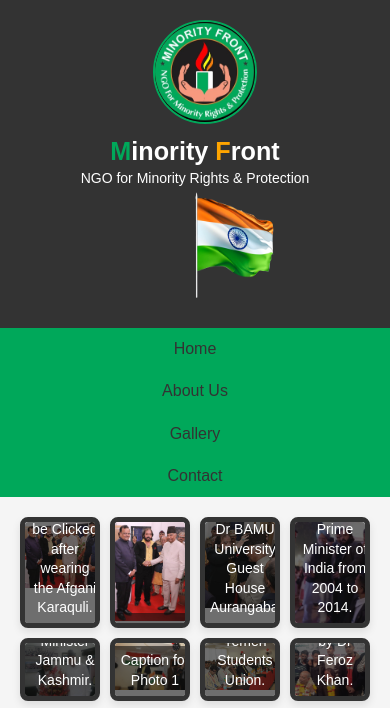
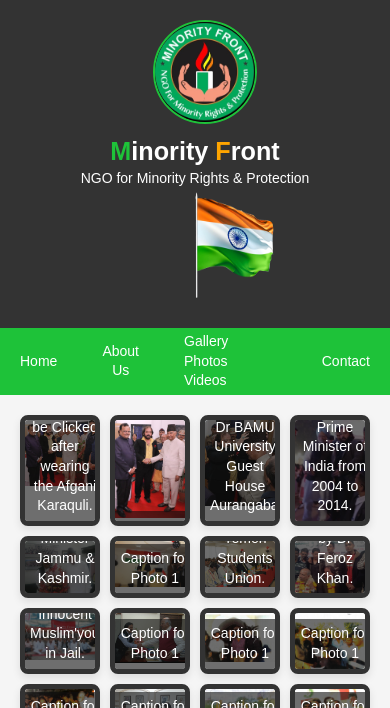
Before and after one commit to Minority-Front/Minority-Front, a plain HTML site: page gallery.html in a window 390 px wide. Shown: the top 708 px of the page. Drawn offline with Linux system fonts and the light colour scheme.

Commit message:
Update styles.css

```diff
--- a/styles.css
+++ b/styles.css
@@ -7,7 +7,8 @@ body {
     background-color: #f5f5f5;
     color: #333;
 }
- /* Overall font size adjustments */
+
+/* Overall font size adjustments */
 @media (max-width: 768px) {
     body {
         font-size: 16px; /* Ensure readability on smaller screens */
@@ -38,7 +39,7 @@ body {
 
 /* Header Styles */
 .green {
-    color: #00a85a; /* Green color */
+    color: #1ec239; /* Green color */
 }
 
 .orange {
@@ -83,7 +84,7 @@ header img.logo {
     width: 100px;
     height: 100px;
     border-radius: 100%;
-    border: 2px solid #00a85a;
+    border: 2px solid #1ec239;
     margin-left: 20px;
     position: absolute; /* Remove from normal flow to center h1 and h2 */
     left: 20px; /* Keep the logo on the left */
@@ -96,7 +97,6 @@ header img.flag {
     position: absolute; /* Remove from normal flow to center h1 and h2 */
     right: 20px; /* Keep the logo on the left */
 }
-
 
 /* For screens that are 768px wide or less */
 @media (max-width: 768px) {
@@ -127,16 +127,25 @@ header img.flag {
         text-align: center;
         margin-left: 0;
     }
-
     nav {
-        flex-direction: column; /* Stack navigation links vertically */
-        text-align: center;
+        flex-direction: row;
+        align-items: center;
+        justify-content: left;
+        background-color: #1ec239;
     }
 
     nav a {
-        padding: 10px;
+        color: #fff;
+        padding: 14px 20px;
+        text-decoration: none;
+        text-align: center;
+
     }
+    nav a:hover {
+    background-color: #555;
 }
+}
+
 /* For screens that are 768px wide or less */
 @media (max-width: 768px) {
     .photos img {
@@ -163,11 +172,14 @@ header img.flag {
         font-size: 1em;
     }
 }
+/* Navigation menu for smaller screens */
+
+
 /* Navigation Styles */
 nav {
     display: flex;
     justify-content: left;
-    background-color: #00a85a;
+    background-color: #1ec239;
 }
 
 nav a {
@@ -325,56 +337,6 @@ nav a:hover {
     border: 2px solid #333;
     box-shadow: 0px 0px 10px rgba(0, 0, 0, 0.1);
 }
-/* Dropdown Container */
-nav a,
-.dropbtn { /* Make the dropdown button match the navigation links */
-    display: inline-block;
-    padding: 10px 15px; /* Match the padding with other links */
-    text-decoration: none;
-    color: #333; /* Same color as other links */
-    font-size: 16px; /* Ensure consistent font size */
-    background-color: transparent; /* Remove background for consistency */
-    border: none;
-    cursor: pointer;
-    vertical-align: middle; /* Align it vertically with other links */
-}
-.dropdown {
-    position: relative;
-    display: inline-block;
-    justify-content: space-around;
-}
-
-/* Dropdown Content */
-.dropdown-content {
-    display: none;
-    position: absolute;
-    background-color: #00a85a;
-    min-width: 150px;
-    box-shadow: 0px 8px 16px rgba(0, 0, 0, 0.2);
-    z-index: 1;
-}
-
-.dropdown-content a {
-    color: #fff;
-    padding: 8px 12px;
-    text-decoration: none;
-    display: block;
-}
-
-.dropdown-content a:hover {
-    background-color: #555;
-}
-
-/* Show Dropdown on Hover */
-.dropdown:hover .dropdown-content {
-    display: block;
-}
-
-/* Change Button Appearance on Hover */
-.dropdown:hover .dropbtn {
-    background-color: #ddd;
-}
-
 
 /* Footer Styles */
 footer {
```
